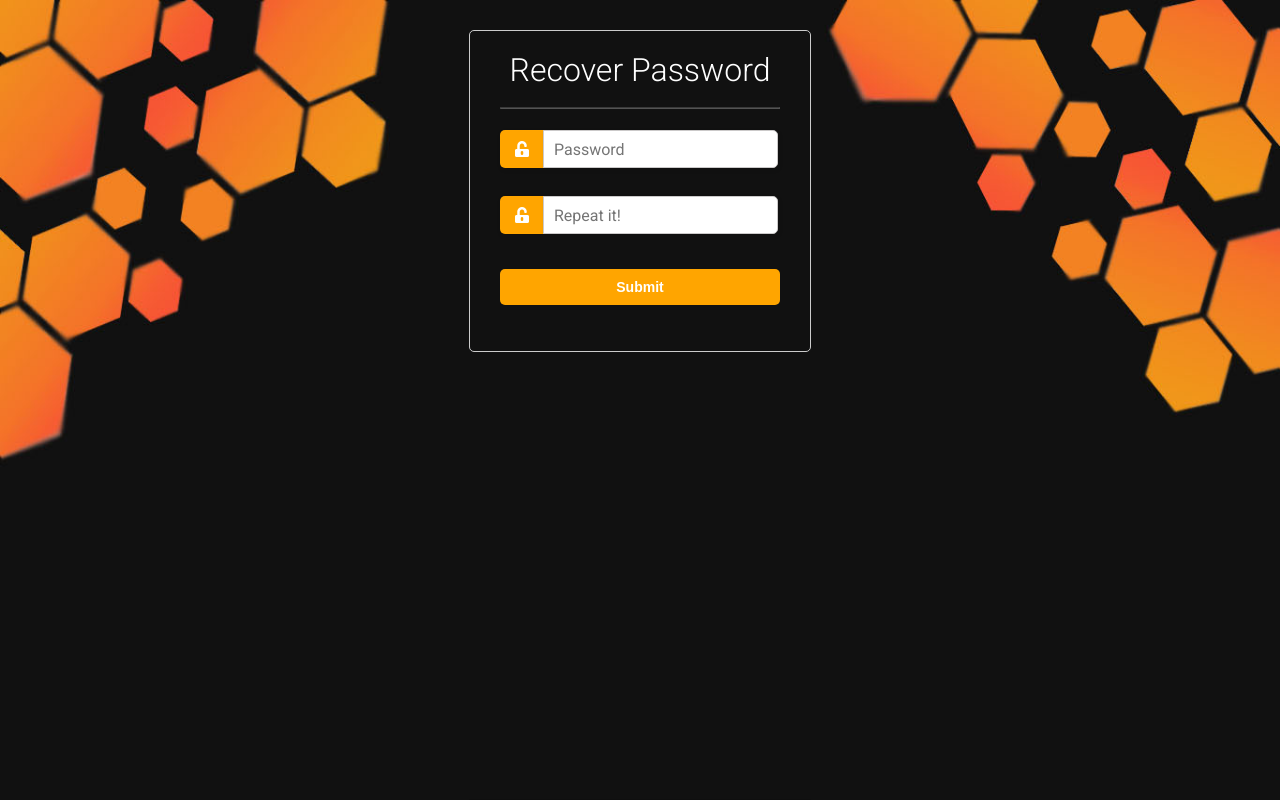
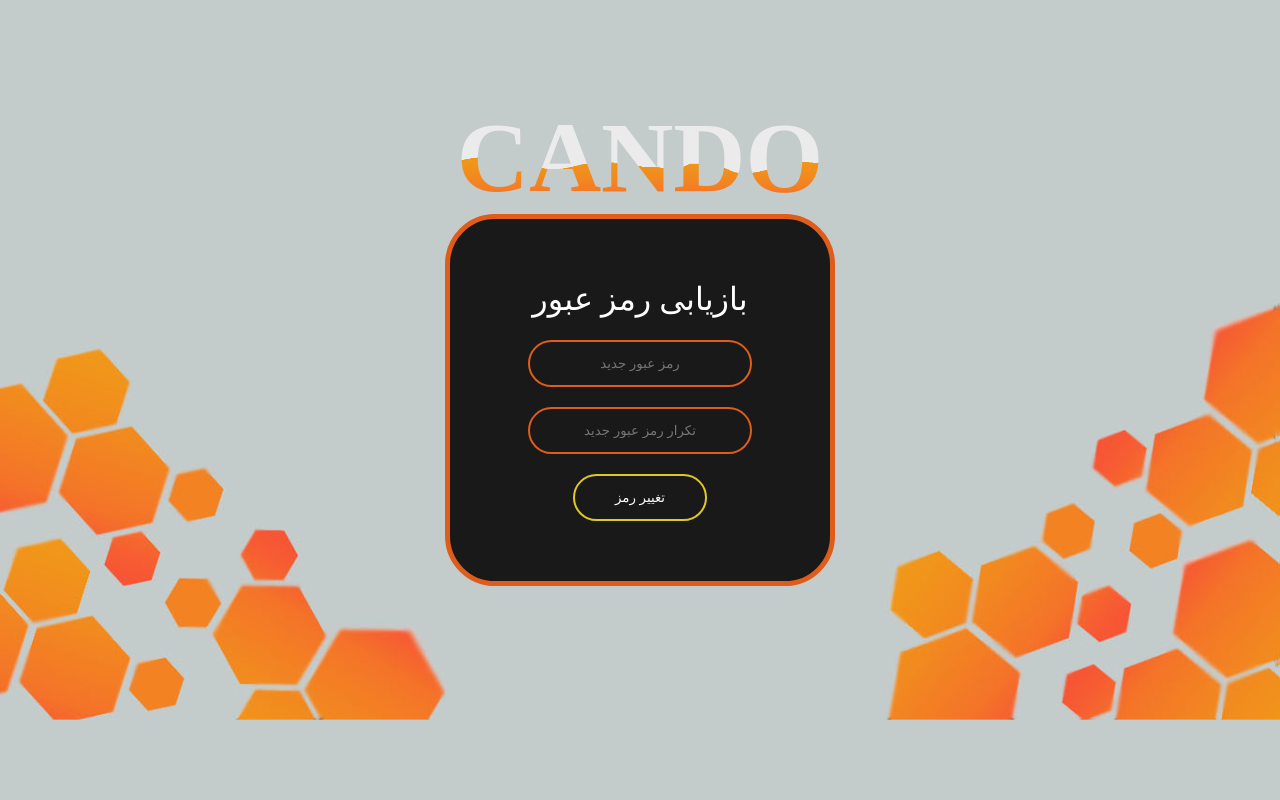
Before and after one commit to sajaddadgar/cando-back, a Spring app: template src/main/resources/templates/recover.html in a window 1280 px wide. Run offline with Thymeleaf, Linux system fonts and the light colour scheme; the template is opened without the code that fills it: most values are stand-ins (such as "Sample title", 1, 10 or a date in 2020); data that the repository does not hold is empty; some of the project's set-up classes (security, data sources, template engines, error pages and the like) are left out, and stand-ins take their place; some libraries are stand-ins or nearby versions.

Commit message:
Change html

```diff
--- a/src/main/java/com/rahnema/model/User.java
+++ b/src/main/java/com/rahnema/model/User.java
@@ -36,10 +36,6 @@
 
     public void removeBookmarkedAuction(Auction auction) {
         bookmarkAuction.remove(auction);
-    }
-
-    public Set<Auction> getBookmarkAuction() {
-        return bookmarkAuction;
     }
 
     public long getId() {
--- a/src/main/resources/templates/Complete.html
+++ b/src/main/resources/templates/Complete.html
@@ -5,6 +5,7 @@
     <title>Change</title>
     <link href="css/style.css" rel="stylesheet" type="text/css">
     <link href="img/Cando.png" rel="icon" sizes="16x16" type="image/gif">
+
 </head>
 <body>
 <div class="middle">
--- a/src/main/resources/templates/css/style.css
+++ b/src/main/resources/templates/css/style.css
@@ -2,8 +2,8 @@
     margin: 0;
     padding: 0;
     font-family: sans-serif;
-    background: url("../img/Untitle5d-1.jpg") no-repeat;
     background-size: cover;
+    background-image: url("../img/Untitle5d-1.jpg");
 }
 
 .middle {
@@ -17,7 +17,7 @@
 .middle h1 {
     font-size: 100px;
     text-transform: uppercase;
-    margin-top: 500px;
+    margin-top: -300px;
     color: #2c3e50;
     background-image: url(../img/water-transparent-animation-3.jpg);
     -webkit-background-clip: text;
--- a/src/main/resources/templates/recover.html
+++ b/src/main/resources/templates/recover.html
@@ -2,172 +2,93 @@
 <html xmlns:th="http://www.thymeleaf.org">
 <head>
     <title>Recover Password</title>
-    <link href="https://fonts.googleapis.com/css?family=Roboto:300,400,500,700" rel="stylesheet">
-    <link crossorigin="anonymous" href="https://use.fontawesome.com/releases/v5.4.1/css/all.css"
-          integrity="sha384-5sAR7xN1Nv6T6+dT2mhtzEpVJvfS3NScPQTrOxhwjIuvcA67KV2R5Jz6kr4abQsz" rel="stylesheet">
     <link href="css/style.css" rel="stylesheet" type="text/css">
     <link href="img/Cando.png" rel="icon" sizes="16x16" type="image/gif">
+    <meta charset="UTF-8">
     <style>
-      html, body {
-      display: flex;
-      justify-content: center;
-      height: 100%;
-          background-image: url("img/Untitle5d-1.jpg");
-      background-repeat: no-repeat;
-      background-position: right top;
-      background-attachment: fixed;
-      background-size: 100% 100%;
+        body {
+            margin: 0;
+            padding: 0;
+            font-family: "Mysterons BRK";
+            background-image: url("/img/Untitle5d-1.jpg") #c4cbcb;
         }
 
-      body, div, h1, form, p {
-      padding: 0;
-      margin: 0;
-      outline: none;
-      font-family: Roboto, Arial, sans-serif;
-      font-size: 16px;
-          color: white;
+        .box {
+            border: 5px solid #e05c1b;
+            border-radius: 50px;
+            width: 300px;
+            padding: 40px;
+            position: absolute;
+            top: 50%;
+            left: 50%;
+            transform: translate(-50%, -50%);
+            background: #191919;
+            text-align: center;
         }
 
-      input {
-          padding: 0;
-          margin: 0;
+        .box h1 {
+            color: white;
+            text-transform: uppercase;
+            font-weight: 500;
+        }
+
+        .box input[type = 'password'] {
+            border: 2px solid #e05c1b;
+            background: none;
+            display: block;
+            margin: 20px auto;
+            text-align: center;
+            padding: 14px 10px;
+            width: 200px;
             outline: none;
-          font-family: Roboto, Arial, sans-serif;
-          font-size: 16px;
-          color: black;
+            color: white;
+            border-radius: 24px;
+            transition: 0.25s;
         }
-      h1 {
-      padding: 10px 0;
-      font-size: 32px;
-      font-weight: 300;
-      text-align: center;
-      }
-      p {
-      font-size: 12px;
-      }
-      hr {
-      color: #a9a9a9;
-      opacity: 0.3;
-      }
-      .main-block {
-      max-width: 340px;
-          min-height: 300px;
-      padding: 10px 0;
-      margin: auto;
-          margin-top: 30px;
-      border-radius: 5px;
-      border: solid 1px #ccc;
+
+        .box input[type = 'password']:focus {
+            width: 280px;
+            border-color: #e0c727;
 
         }
-      form {
-      margin: 0 30px;
-      }
-      .account-type, .gender {
-      margin: 15px 0;
-      }
-      input[type=radio] {
-      display: none;
-      }
-      label#icon {
-      margin: 0;
-      border-radius: 5px 0 0 5px;
-      background-color: orange;
-      }
-      label.radio {
-      position: relative;
-      display: inline-block;
-      padding-top: 4px;
-      margin-right: 20px;
-      text-indent: 30px;
-      overflow: visible;
+
+        .box input[type = 'submit'] {
+            border: 2px solid #e0c727;
+            background: none;
+            display: block;
+            margin: 20px auto;
+            text-align: center;
+            padding: 14px 40px;
+            outline: none;
+            color: white;
+            border-radius: 24px;
+            transition: 0.25s;
             cursor: pointer;
         }
-      label.radio:before {
-      content: "";
-      position: absolute;
-      top: 2px;
-      left: 0;
-      width: 20px;
-      height: 20px;
-      border-radius: 50%;
-      background: #1c87c9;
+
+        .box input[type = 'submit']:hover {
+            background: #e0c727;
         }
-      label.radio:after {
-      content: "";
-      position: absolute;
-      width: 9px;
-      height: 4px;
-      top: 8px;
-      left: 4px;
-      border: 3px solid #fff;
-      border-top: none;
-      border-right: none;
-      transform: rotate(-45deg);
-      opacity: 0;
-      }
-      input[type=radio]:checked + label:after {
-      opacity: 1;
-      }
-      input[type=text], input[type=password] {
-      width: calc(100% - 57px);
-      height: 36px;
-      margin: 13px 0 0 -5px;
-      padding-left: 10px;
-      border-radius: 0 5px 5px 0;
-      border: solid 1px #cbc9c9;
-      box-shadow: 1px 2px 5px rgba(0,0,0,.09);
-      background: #fff;
-      }
-      input[type=password] {
-      margin-bottom: 15px;
-      }
-      #icon {
-      display: inline-block;
-      padding: 9.3px 15px;
-      box-shadow: 1px 2px 5px rgba(0,0,0,.09);
-      background: #1c87c9;
-      color: #fff;
-      text-align: center;
-      }
-      .btn-block {
-      margin-top: 10px;
-      text-align: center;
-      }
-      button {
-      width: 100%;
-      padding: 10px 0;
-      margin: 10px auto;
-      border-radius: 5px;
-      border: none;
-      background: orange;
-      font-size: 14px;
-      font-weight: 600;
-      color: #fff;
-      }
-      button:hover {
-          background: #c27c5e;
-      }
-
     </style>
 </head>
 <body>
 <div>
+    <div class="middle">
+        <h1>cando</h1>
+    </div>
+    <div class="main-block">
 
-    <div class="main-block">
-        <h1>Recover Password</h1>
-        <form action="/user/changepassword" method="post">
-            <hr>
+        <form action="/user/changepassword" class="box" method="post">
+            <h1>بازیابی رمز عبور</h1>
             <input hidden name="id" th:value="${id}" type="text"/>
-            <label for="pass" id="icon"><i class="fas fa-unlock-alt"></i></label>
-            <input id="pass" name="pass" placeholder="Password" required type="password"/>
-            <label for="pass2" id="icon"><i class="fas fa-unlock-alt"></i></label>
-            <input id="pass2" name="pass2" placeholder="Repeat it!" required type="password"/>
-            <div class="btn-block">
-                <button type="submit" value="change">Submit</button>
-            </div>
+            <input id="pass" name="pass" placeholder="رمز عبور جدید" required type="password"/>
+            <input id="pass2" name="pass2" placeholder="تکرار رمز عبور جدید" required type="password"/>
+            <input type="submit" value="تغییر رمز"/>
+
         </form>
 
     </div>
+
 </div>
 </body>
 </html>
```
Also changed, not shown: src/main/resources/templates/img/Untitle5d-1.jpg. Lines whose indentation alone changed are shown as unchanged.
